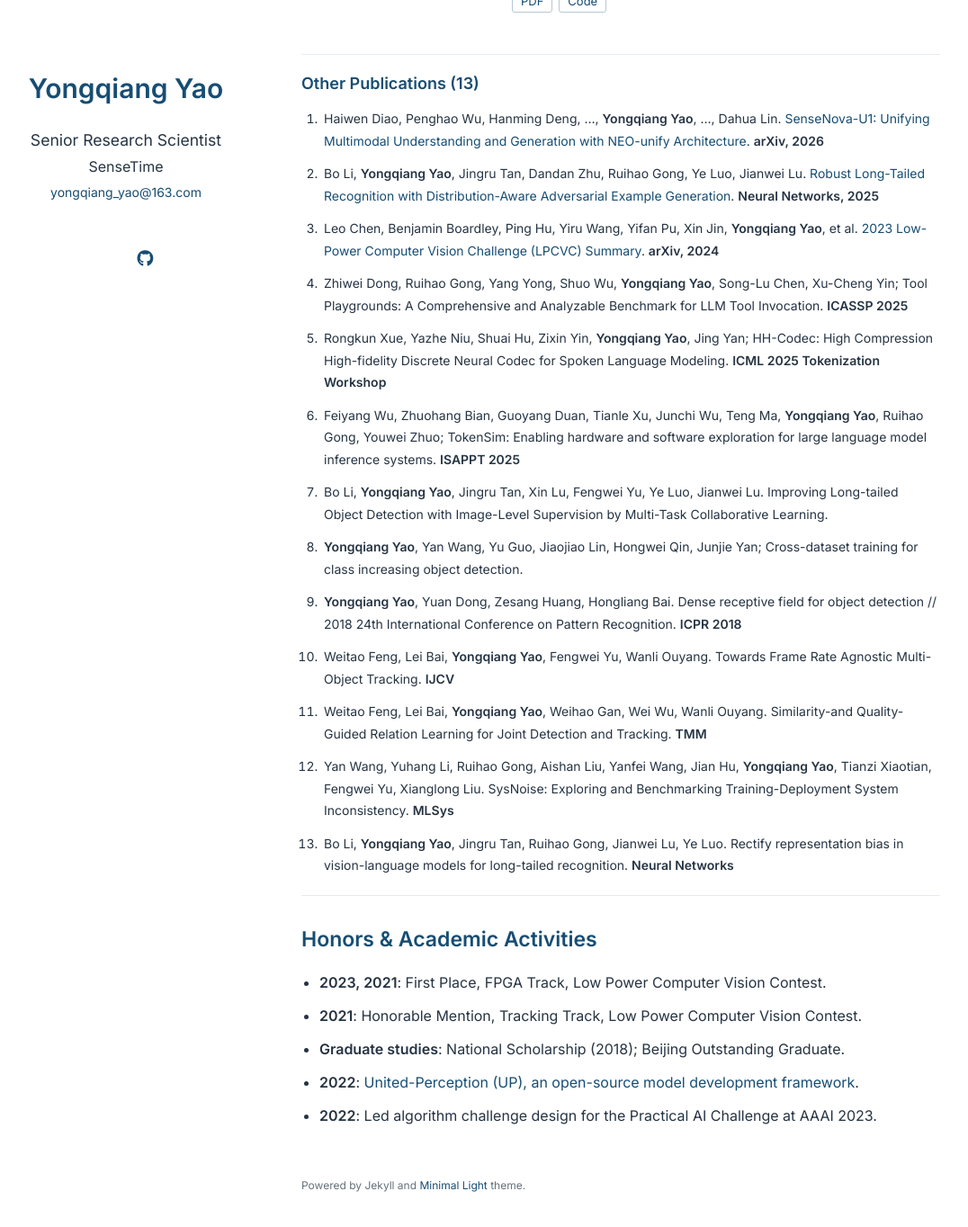
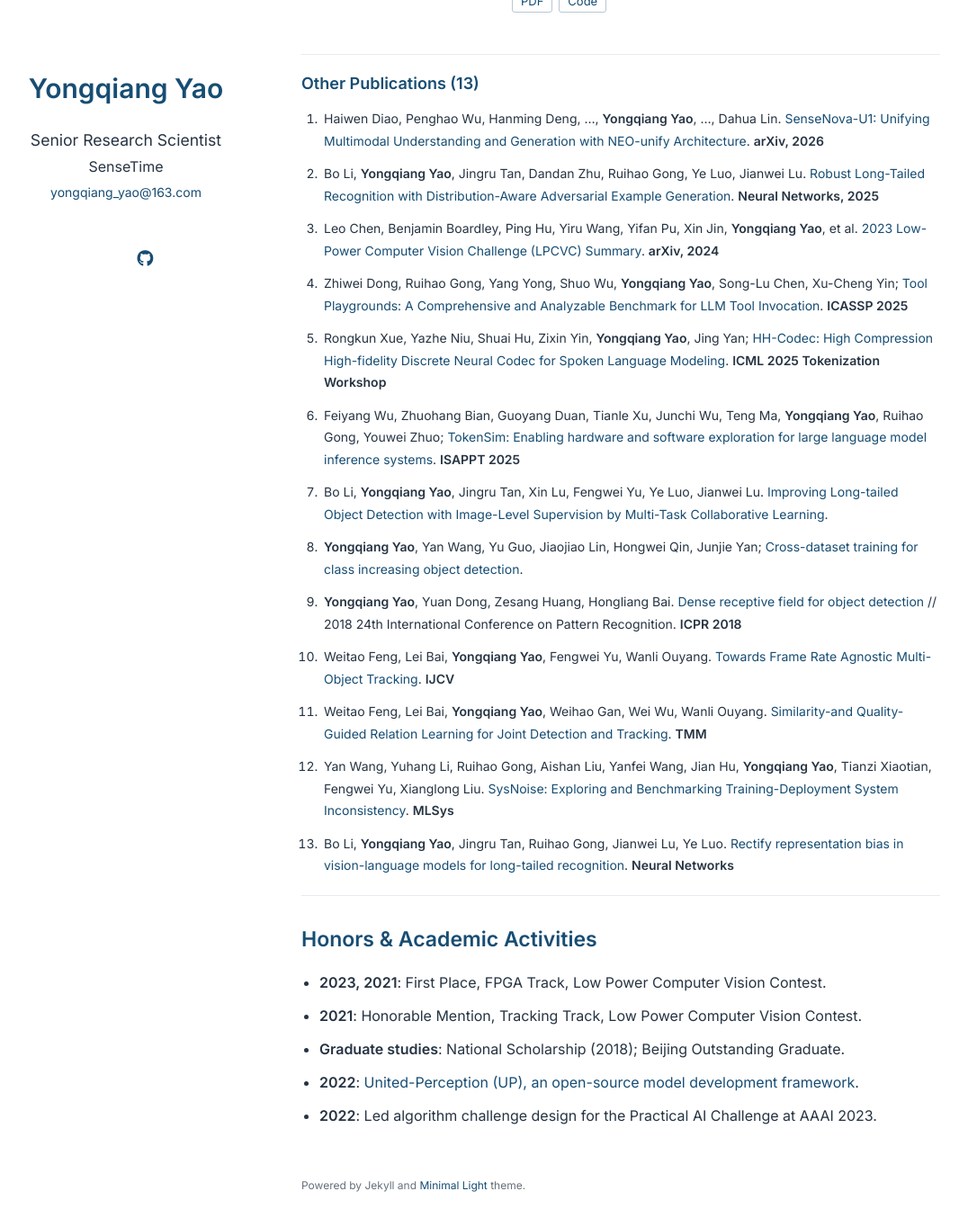
Before and after one commit to yqyao/yqyao.github.io, a Jekyll site: the page built from index.md, in a window 1280 px wide and 1400 px high, scrolled down 2575 px. Shown: the top 1364 px of the window at 90% size, without its empty margins (105-1181 px from the left). Built offline with Jekyll 4.4.1, drawn with Linux system fonts in a browser that asks for light colours; a style sheet for code colours, icons or effects is not loaded; our own code applies the rules of GitHub Pages for plain Markdown files; part of the change alters nothing that is shown.

```diff
--- a/_includes/publications.md
+++ b/_includes/publications.md
@@ -171,25 +171,25 @@ Unifies sample assignment in anchor-based and anchor-free detection through adap
 
 3. Leo Chen, Benjamin Boardley, Ping Hu, Yiru Wang, Yifan Pu, Xin Jin, **Yongqiang Yao**, et al. [2023 Low-Power Computer Vision Challenge (LPCVC) Summary](https://arxiv.org/abs/2403.07153). **arXiv, 2024**
 
-4. Zhiwei Dong, Ruihao Gong, Yang Yong, Shuo Wu, **Yongqiang Yao**, Song-Lu Chen, Xu-Cheng Yin; Tool Playgrounds: A Comprehensive and Analyzable Benchmark for LLM Tool Invocation. **ICASSP 2025**
+4. Zhiwei Dong, Ruihao Gong, Yang Yong, Shuo Wu, **Yongqiang Yao**, Song-Lu Chen, Xu-Cheng Yin; [Tool Playgrounds: A Comprehensive and Analyzable Benchmark for LLM Tool Invocation](https://doi.org/10.1109/ICASSP49660.2025.10890828). **ICASSP 2025**
 
-5. Rongkun Xue, Yazhe Niu, Shuai Hu, Zixin Yin, **Yongqiang Yao**, Jing Yan; HH-Codec: High Compression High-fidelity Discrete Neural Codec for Spoken Language Modeling. **ICML 2025 Tokenization Workshop**
+5. Rongkun Xue, Yazhe Niu, Shuai Hu, Zixin Yin, **Yongqiang Yao**, Jing Yan; [HH-Codec: High Compression High-fidelity Discrete Neural Codec for Spoken Language Modeling](https://arxiv.org/abs/2507.18897). **ICML 2025 Tokenization Workshop**
 
-6. Feiyang Wu, Zhuohang Bian, Guoyang Duan, Tianle Xu, Junchi Wu, Teng Ma, **Yongqiang Yao**, Ruihao Gong, Youwei Zhuo; TokenSim: Enabling hardware and software exploration for large language model inference systems. **ISAPPT 2025**
+6. Feiyang Wu, Zhuohang Bian, Guoyang Duan, Tianle Xu, Junchi Wu, Teng Ma, **Yongqiang Yao**, Ruihao Gong, Youwei Zhuo; [TokenSim: Enabling hardware and software exploration for large language model inference systems](https://arxiv.org/abs/2503.08415). **ISAPPT 2025**
 
 
-7. Bo Li, **Yongqiang Yao**, Jingru Tan, Xin Lu, Fengwei Yu, Ye Luo, Jianwei Lu. Improving Long-tailed Object Detection with Image-Level Supervision by Multi-Task Collaborative Learning.
+7. Bo Li, **Yongqiang Yao**, Jingru Tan, Xin Lu, Fengwei Yu, Ye Luo, Jianwei Lu. [Improving Long-tailed Object Detection with Image-Level Supervision by Multi-Task Collaborative Learning](https://arxiv.org/abs/2210.05568).
 
-8. **Yongqiang Yao**, Yan Wang, Yu Guo, Jiaojiao Lin, Hongwei Qin, Junjie Yan; Cross-dataset training for class increasing object detection.
+8. **Yongqiang Yao**, Yan Wang, Yu Guo, Jiaojiao Lin, Hongwei Qin, Junjie Yan; [Cross-dataset training for class increasing object detection](https://arxiv.org/abs/2001.04621).
 
-9. **Yongqiang Yao**, Yuan Dong, Zesang Huang, Hongliang Bai. Dense receptive field for object detection // 2018 24th International Conference on Pattern Recognition. **ICPR 2018**
+9. **Yongqiang Yao**, Yuan Dong, Zesang Huang, Hongliang Bai. [Dense receptive field for object detection](https://doi.org/10.1109/ICPR.2018.8546207) // 2018 24th International Conference on Pattern Recognition. **ICPR 2018**
 
-10. Weitao Feng, Lei Bai, **Yongqiang Yao**, Fengwei Yu, Wanli Ouyang. Towards Frame Rate Agnostic Multi-Object Tracking. **IJCV**
+10. Weitao Feng, Lei Bai, **Yongqiang Yao**, Fengwei Yu, Wanli Ouyang. [Towards Frame Rate Agnostic Multi-Object Tracking](https://arxiv.org/abs/2209.11404). **IJCV**
 
-11. Weitao Feng, Lei Bai, **Yongqiang Yao**, Weihao Gan, Wei Wu, Wanli Ouyang. Similarity-and Quality-Guided Relation Learning for Joint Detection and Tracking. **TMM**
+11. Weitao Feng, Lei Bai, **Yongqiang Yao**, Weihao Gan, Wei Wu, Wanli Ouyang. [Similarity-and Quality-Guided Relation Learning for Joint Detection and Tracking](https://doi.org/10.1109/TMM.2023.3279670). **TMM**
 
-12. Yan Wang, Yuhang Li, Ruihao Gong, Aishan Liu, Yanfei Wang, Jian Hu, **Yongqiang Yao**, Tianzi Xiaotian, Fengwei Yu, Xianglong Liu. SysNoise: Exploring and Benchmarking Training-Deployment System Inconsistency. **MLSys**
+12. Yan Wang, Yuhang Li, Ruihao Gong, Aishan Liu, Yanfei Wang, Jian Hu, **Yongqiang Yao**, Tianzi Xiaotian, Fengwei Yu, Xianglong Liu. [SysNoise: Exploring and Benchmarking Training-Deployment System Inconsistency](https://arxiv.org/abs/2307.00280). **MLSys**
 
-13. Bo Li, **Yongqiang Yao**, Jingru Tan, Ruihao Gong, Jianwei Lu, Ye Luo. Rectify representation bias in vision-language models for long-tailed recognition. **Neural Networks**
+13. Bo Li, **Yongqiang Yao**, Jingru Tan, Ruihao Gong, Jianwei Lu, Ye Luo. [Rectify representation bias in vision-language models for long-tailed recognition](https://doi.org/10.1016/j.neunet.2024.106134). **Neural Networks**
 
 </div>
```
